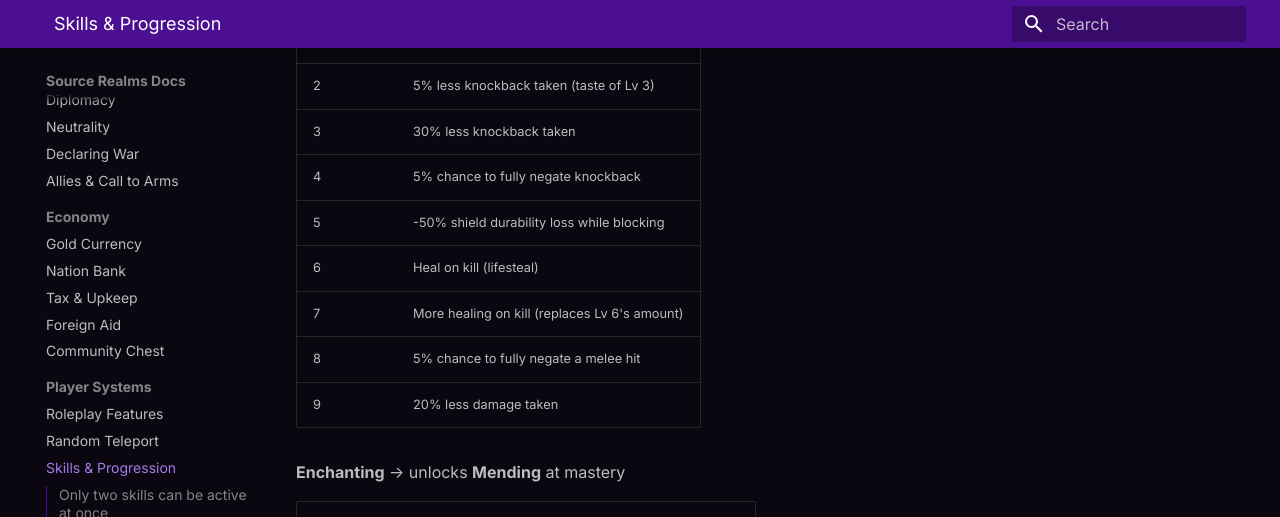
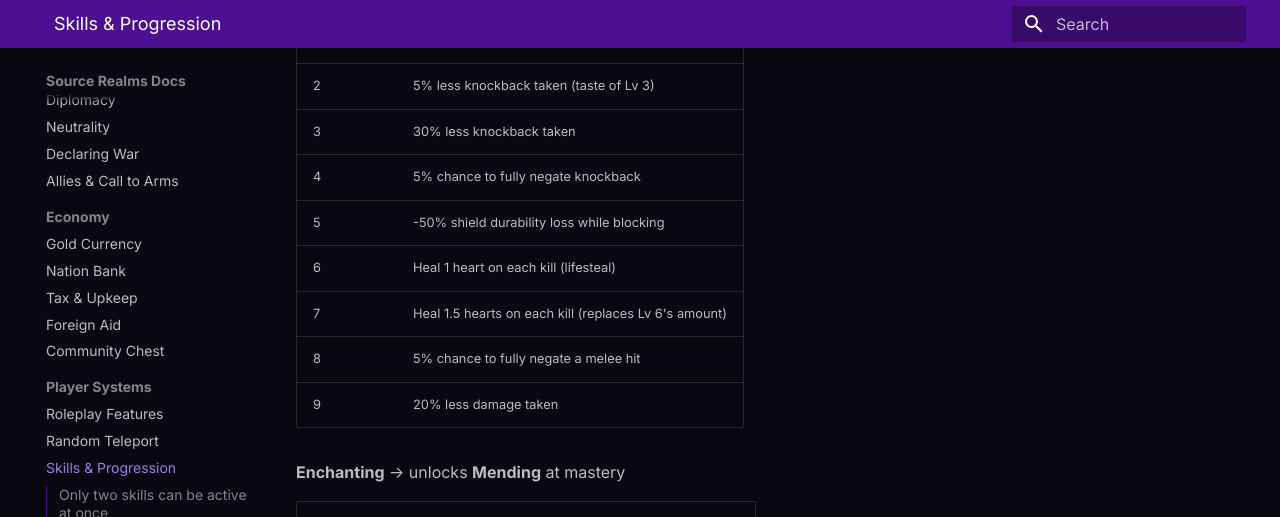
Before and after one commit to SourceRealms/sourcerealms-docs, an MkDocs documentation site: the page built from docs/skills.md, in a window 1280 px wide and 900 px high, scrolled down 2165 px. Shown: the top 517 px of the window. Built offline with MkDocs 1.6.1 and Material for MkDocs 9.7.7, drawn with Linux system fonts in a browser that asks for light colours.

Commit message:
Give Combat's lifesteal perk text specific heart amounts instead of vague wording

```diff
--- a/docs/skills.md
+++ b/docs/skills.md
@@ -70,8 +70,8 @@ to, once you reach the level it's building toward. Anything else stacks or stand
 | 3 | 30% less knockback taken |
 | 4 | 5% chance to fully negate knockback |
 | 5 | -50% shield durability loss while blocking |
-| 6 | Heal on kill (lifesteal) |
-| 7 | More healing on kill (replaces Lv 6's amount) |
+| 6 | Heal 1 heart on each kill (lifesteal) |
+| 7 | Heal 1.5 hearts on each kill (replaces Lv 6's amount) |
 | 8 | 5% chance to fully negate a melee hit |
 | 9 | 20% less damage taken |
 
```
